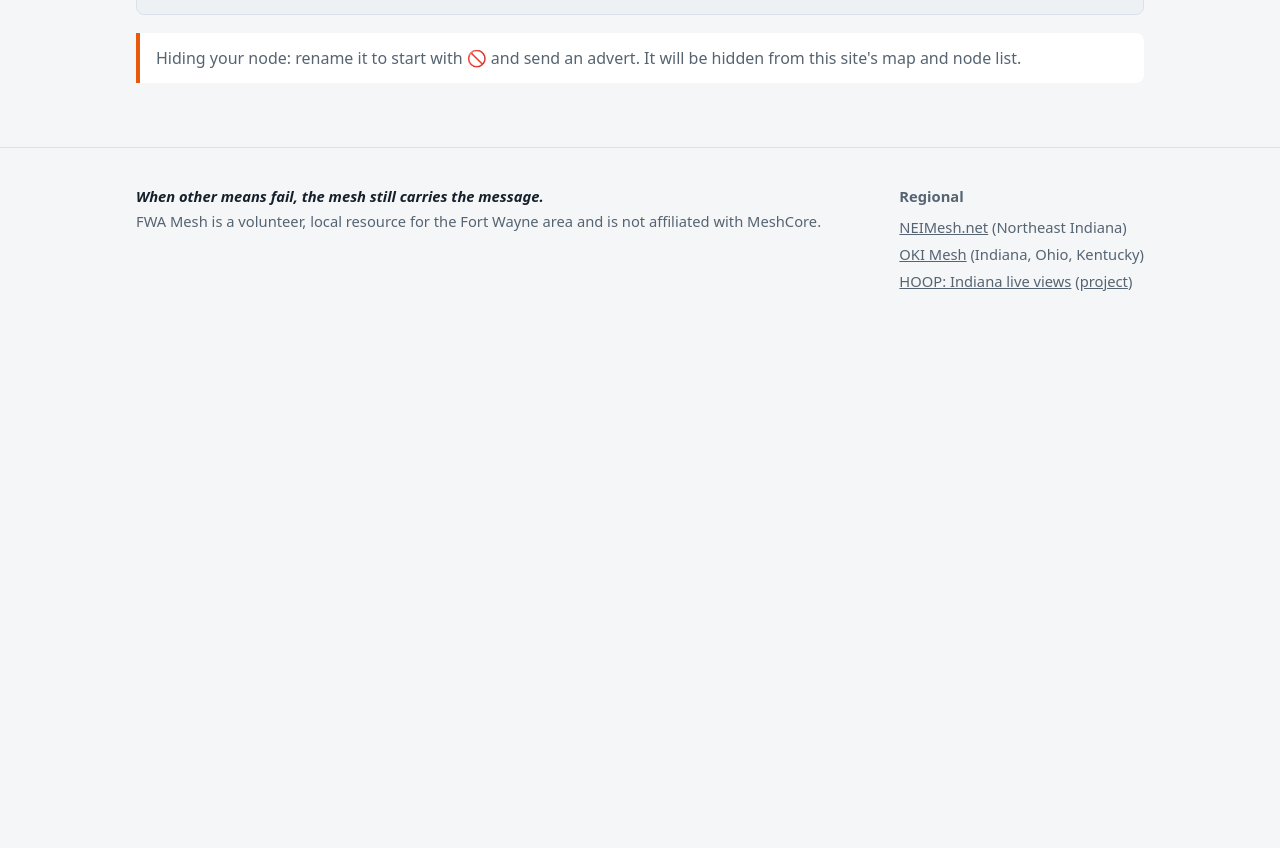
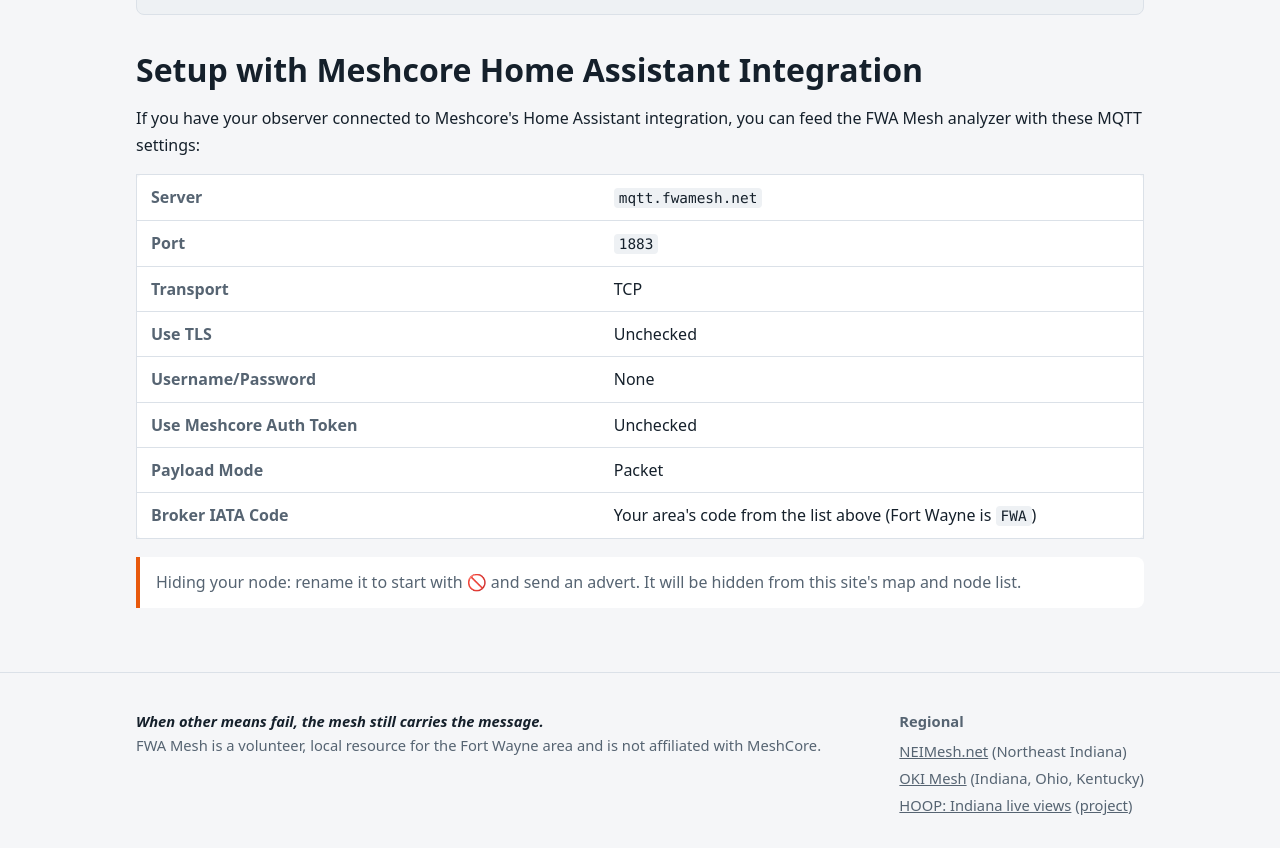
Before and after one commit to Bgilsing/fwamesh, a plain HTML site: page landing/join.html in a window 1280 px wide. Shown: the part 2415-3263 px from the top of the page. Before the commit the page ends 2755 px from the top, so only its background shows below. Drawn offline with Linux system fonts and the light colour scheme.

Commit message:
Added meshcore-ha MQTT docs and replaced flasher URL with post-split one.

```diff
--- a/landing/join.html
+++ b/landing/join.html
@@ -116,6 +116,19 @@ enabled = true
 method = "token"
 audience = "mqtt-us-v1.letsmesh.net"</code></pre>
 
+      <h2>Setup with Meshcore Home Assistant Integration</h2>
+      <p>If you have your observer connected to Meshcore's Home Assistant integration, you can feed the FWA Mesh analyzer with these MQTT settings:</p>
+      <table>
+        <tr><th>Server</th><td><code data-mqtt-host>mqtt.fwamesh.net</code></td></tr>
+        <tr><th>Port</th><td><code data-mqtt-port>1883</code></td></tr>
+        <tr><th>Transport</th><td>TCP</td></tr>
+        <tr><th>Use TLS</th><td>Unchecked</td></tr>
+        <tr><th>Username/Password</th><td>None</td></tr>
+        <tr><th>Use Meshcore Auth Token</th><td>Unchecked</td></tr>
+        <tr><th>Payload Mode</th><td>Packet</td></tr>
+        <tr><th>Broker IATA Code</th><td>Your area's code from the list above (Fort Wayne is <code>FWA</code>)</td></tr>
+      </table>
+
       <p class="note">Hiding your node: rename it to start with 🚫 and send an advert. It will be hidden from
         this site's map and node list.</p>
     </section>
```
Also changed, not shown: landing/gear.html (+1 -1 lines), landing/index.html (+1 -1 lines).
